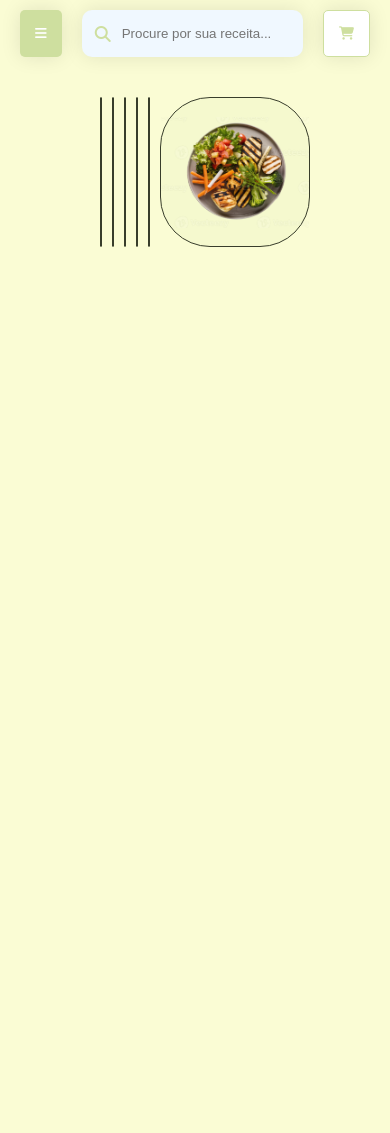
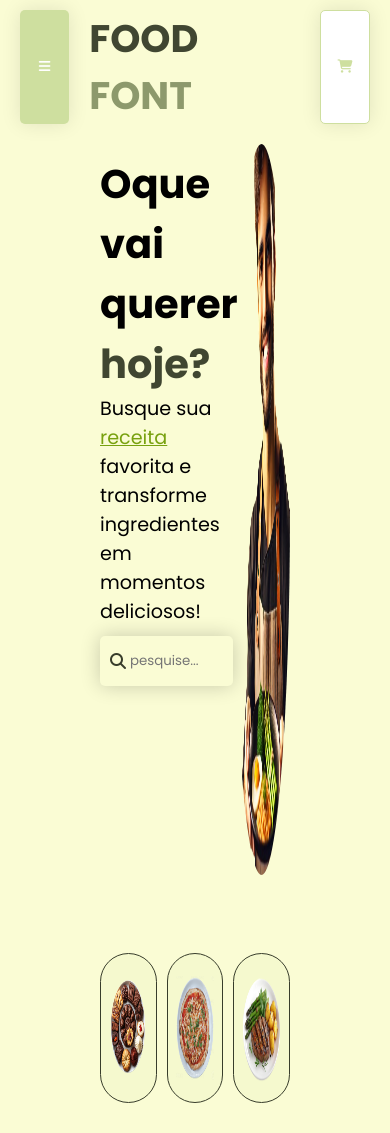
Before and after one commit to joaop0303menino/Aplicativo-de-Receitas, a Flask app: page / in a window 390 px wide. Before the commit the page ends 247 px from the top, so only its background shows below. Run offline with Flask 3, Linux system fonts and the light colour scheme.

Commit message:
Manutenção do front e em proceso de deixar o site responsivo.

```diff
--- a/static/style.css
+++ b/static/style.css
@@ -1,7 +1,10 @@
+@import url('https://fonts.googleapis.com/css2?family=Poppins:ital,wght@0,100;0,200;0,300;0,400;0,500;0,600;0,700;0,800;0,900;1,100;1,200;1,300;1,400;1,500;1,600;1,700;1,800;1,900&display=swap');
+
 *{
   padding: 0;
   margin: 0;
   box-sizing: border-box;
+  font-family: 'Poppins', sans-serif;
 }
 
 body{
@@ -31,41 +34,25 @@
     box-shadow: 0px 0px 20px rgba(0, 0, 0, 0.1);
     cursor: pointer;
     transition: box-shadow ease 0.3s;
+    width: 50px;
   }
 
   .btn:hover{
     box-shadow: 0px 0px 20px rgba(0, 0, 0, 0.2);
   }
-  /* pesquisar */
-  #seach{
-    display: flex;
-    width: 80%;
-    position: relative;
+
+  .btn:focus{
+    outline: none;
+    border: 0.1px solid #49523231;
+  }
+  /* Logo */
+  #logo{
+    font-size: 1.2rem;
+    color: #404631;
   }
 
-  #seach i{
-    position: absolute;
-    top: 50%;
-    transform: translateY(-50%);
-    color: #CEDF9F;
-    margin: 0 13px;
-  }
-
-  #seach input{
-    padding-left: 40px;
-    width: 100%;
-    border: none;
-    border-radius: 10px;
-    color: black;
-  }
-
-  #seach input:focus{
-    outline: none;
-    border: 1px solid rgba(0, 0, 0, 0.075);
-  }
-  #btn-seach{
-      background-color: aliceblue;
-      cursor: auto;
+  #logo span{
+    color: #8d996c;
   }
 
 /* botão de usuario e carrinho */
@@ -79,6 +66,90 @@
       border: 1px solid #CEDF9F;
       color: #CEDF9F;
     }
+
+    /* CTA */
+    #home{
+      min-height: calc(100vh - 55px);
+      display: flex;
+      position: relative;
+      padding: 10px 100px;
+    }
+
+    #cta{
+      padding-top: 5%;
+      display: flex;
+      flex-direction: column;
+      gap: 10px;
+      width: 70%;
+    }
+
+    /* tittle */
+    .cta-tittle{
+      font-size: 2.5rem;
+    }
+
+    .cta-tittle span{
+      color: #404631;
+    }
+
+    /* descripition */
+    .cta-desc{
+      font-size: 1.2rem;
+    }
+
+    .cta-desc span{
+      color: #78a10f;
+      text-decoration: underline;
+     }
+
+
+    .cta-input{
+      position: relative;
+      display: inline-block;
+    }
+
+    .cta-input i{
+      position: absolute;
+      top: 50%;
+      left: 10px;
+      transform: translateY(-50%);
+      color: #383d2b;
+    }
+
+    .cta-input input{
+      color: rgb(31, 31, 31);
+      padding-left: 30px;
+      cursor: auto;
+      background-color: #fafcd4;
+      box-shadow: 0px 0px 20px rgba(0, 0, 0, 0.2);
+    }
+
+
+    /* banner */
+
+    .banner img{
+      width: 100%;
+      height: 95%;
+      border-radius: 50%;
+    }
+
+    .shape{
+      background-color: #CEDF9F;
+      width: 50%;
+      height: 100%;
+      position: absolute;
+      border-radius: 40% 30% 0% 20%;
+      top: 0;
+      right: 0;
+      z-index: -1;
+  }
+
+    /* seach */
+
+    #btn-seach{
+      width: 100%;
+    }
+
 
   /* Nav-bar */
   .options-dishes{
--- a/templates/index.html
+++ b/templates/index.html
@@ -8,14 +8,15 @@
     <title>Receitas</title>
 </head>
 <body>
+    <!-- Cabeçalho -->
     <header>
         <div id="interation">
             <!-- hamburguer -->
             <button class="btn"><i class="fa-solid fa-bars"></i></button>
-            <!-- area de pesquisa -->
-            <div id="seach">
-                <i class="fa-solid fa-magnifying-glass"></i>
-                <input type="text" placeholder="Procure por sua receita..." class="btn" id="btn-seach">
+            <div id="logo">
+                <h1 class="logo-text">
+                    FOOD <span>FONT</span>
+                </h1>
             </div>
             <!-- usuario -->
             <div id="user">
@@ -25,15 +26,36 @@
         </div>
     </header>
 
+    <!-- cta -->
+    <section id="home">
+
+        <div id="cta">
+            <div class="cta-text">
+                <h1 class="cta-tittle">Oque vai querer <span>hoje?</span></h1>
+                <p class="cta-desc">Busque sua <span>receita</span> favorita e transforme ingredientes em momentos deliciosos!</p>
+            </div>
+
+            <div class="cta-input">
+                <i class="fa-solid fa-magnifying-glass" ></i>
+                <input type="text" placeholder="pesquise..." class="btn" id="btn-seach">
+            </div>
+
+        </div>
+
+        <div class="banner">
+            <img src="/static/img/cta-img.png" alt="">
+        </div>
+    </section>
+
+
+
+
     <nav>
         <div id="dishes">
             <div class="options-dishes">
                 <div class="option"><img src="/static/img/candy.png" alt="burger" id="candy"></div>
                 <div class="option" ><img src="/static/img/pizza.png" alt="" id="pizza"></div>
                 <div class="option" ><img src="/static/img/bife.png" alt="" id="bife" ></div>
-                <div class="option" ><img src="/static/img/prato.png" alt="" id="prato"></div>
-                <div class="option" ><img src="/static/img/drink.png" alt="" id="drink"></div>
-                <div class="option" ><img src="/static/img/vegan.png" alt="" id="vegan"></div>
             </div>
         </div>
     </nav>
```
Also changed, not shown: static/img/cta-img.png (added). Lines whose indentation alone changed are shown as unchanged.
